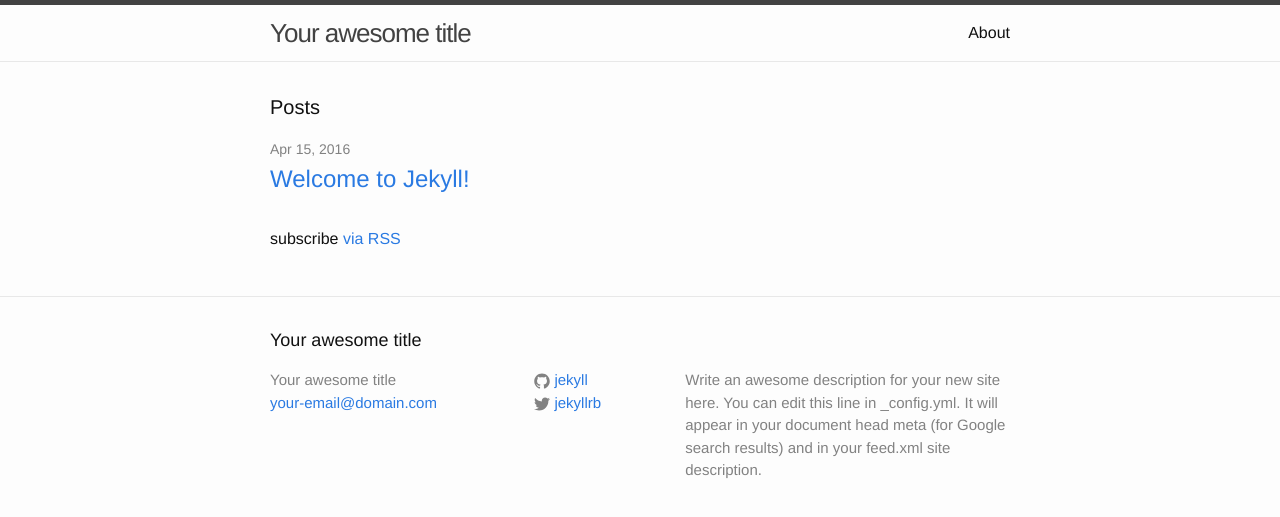
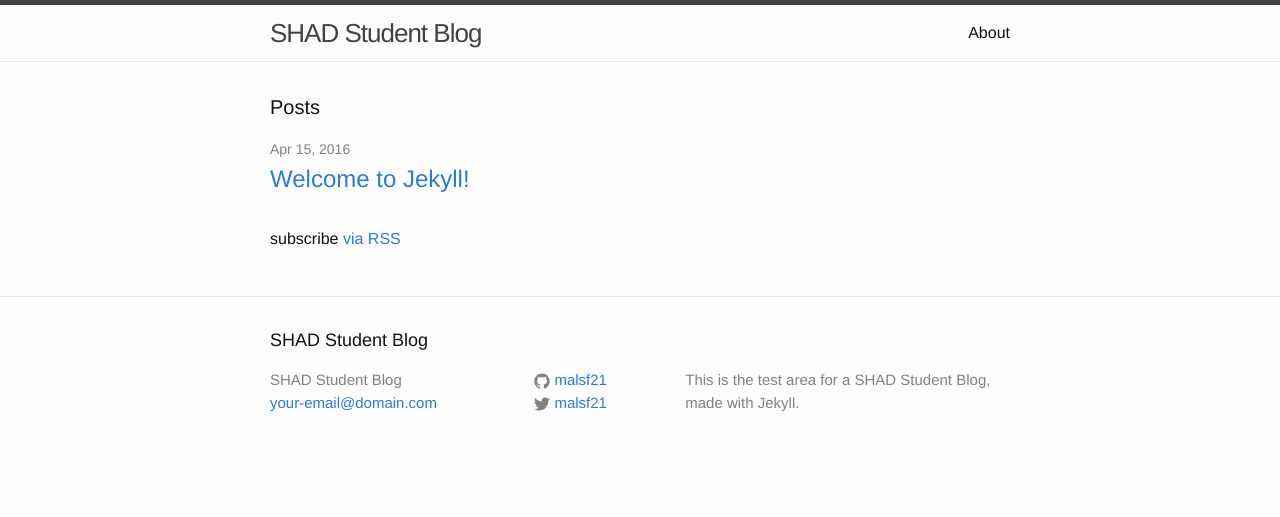
Before and after one commit to AideTechBot/blogs-test, a Jekyll site: the page built from index.html, in a window 1280 px wide. Shown: the top 517 px of the page. Built offline with Jekyll 4.4.1, drawn with Linux system fonts in a browser that asks for light colours.

Commit message:
basic setup part 1
config iml and initial setup post

```diff
--- a/_config.yml
+++ b/_config.yml
@@ -6,16 +6,14 @@
 # 'jekyll serve'. If you change this file, please restart the server process.
 
 # Site settings
-title: Your awesome title
+title: SHAD Student Blog
 email: your-email@domain.com
-description: > # this means to ignore newlines until "baseurl:"
-  Write an awesome description for your new site here. You can edit this
-  line in _config.yml. It will appear in your document head meta (for
-  Google search results) and in your feed.xml site description.
-baseurl: "" # the subpath of your site, e.g. /blog
-url: "http://yourdomain.com" # the base hostname & protocol for your site
-twitter_username: jekyllrb
-github_username:  jekyll
+description: >
+  This is the test area for a SHAD Student Blog, made with Jekyll.
+baseurl: "/shadblog" # the subpath of your site, e.g. /blog
+url: "http://matthewwang.me/" # the base hostname & protocol for your site
+twitter_username: malsf21
+github_username:  malsf21
 
 # Build settings
 markdown: kramdown
```
Also changed, not shown: _posts/2016-04-14-welcome-to-jekyll-from-matt.markdown (added, +29 -0 lines), _posts/2016-04-14-welcome-to-jekyll.markdown (deleted, +0 -25 lines).
